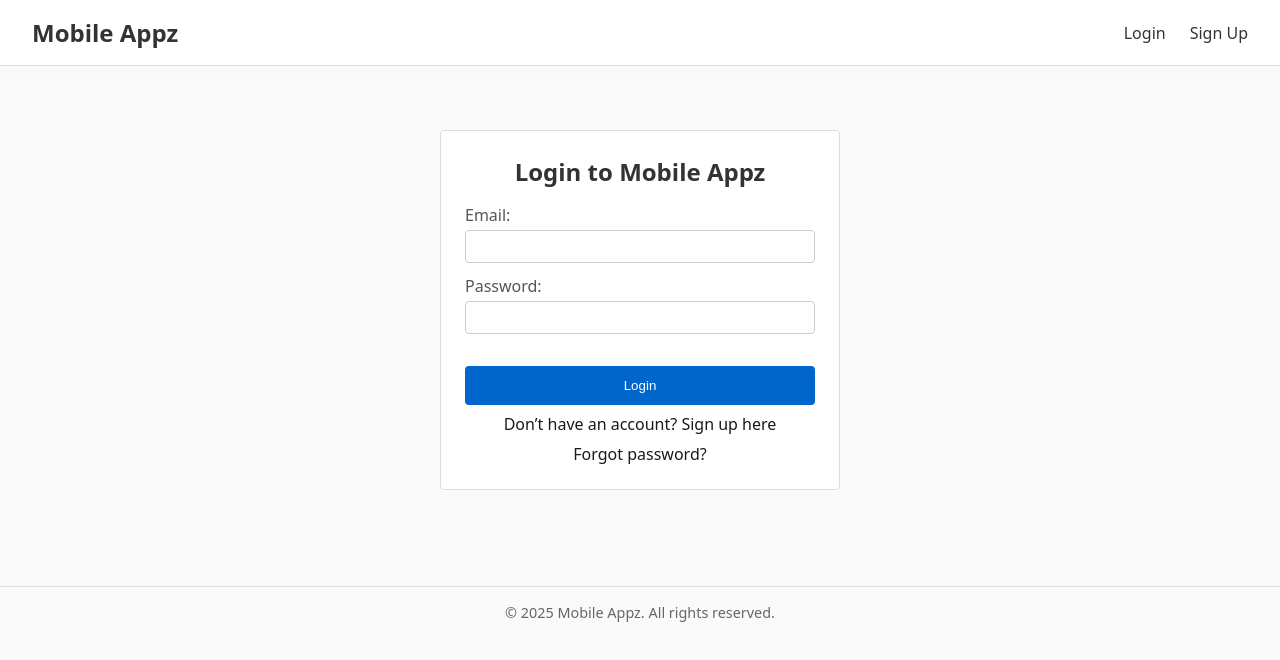
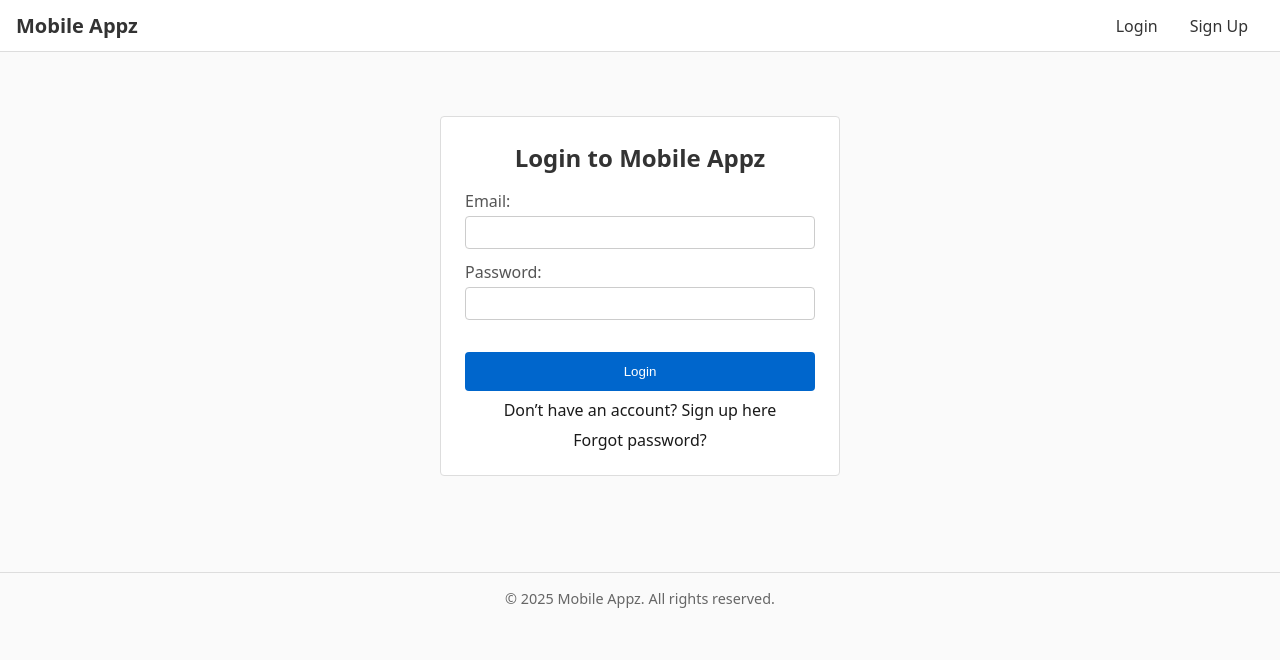
Before and after one commit to Rahulraj888/CrowdRepair-frontend-backup, a React (Vite) app: page /login in a window 1280 px wide. Shown: the top 660 px of the page. Built offline with nearby package versions, Linux system fonts and the light colour scheme.

Commit message:
making header responsive

```diff
--- a/src/components/Header/Header.jsx
+++ b/src/components/Header/Header.jsx
@@ -1,10 +1,18 @@
-// src/components/Header/Header.jsx
-import { Link, useNavigate } from 'react-router-dom';
+import { useState, useEffect } from 'react';
+import { Link, useNavigate, useLocation } from 'react-router-dom';
 import styles from './Header.module.css';
 
 export default function Header() {
   const navigate = useNavigate();
+  const location = useLocation();
   const token = localStorage.getItem('token');
+  const [menuOpen, setMenuOpen] = useState(false);
+
+  console.log(styles);
+  // Close menu when the route changes
+  useEffect(() => {
+    setMenuOpen(false);
+  }, [location]);
 
   const handleLogout = () => {
     localStorage.removeItem('token');
@@ -19,20 +27,32 @@ export default function Header() {
           Mobile Appz
         </Link>
 
-        <div className={styles.links}>
+        {/* Hamburger button */}
+        <button
+          className={styles.hamburger}
+          onClick={() => setMenuOpen(prev => !prev)}
+          aria-label="Toggle menu"
+        >
+          <span className={styles.bar} />
+          <span className={styles.bar} />
+          <span className={styles.bar} />
+        </button>
+
+        {/* The links container: it should gain the `linksOpen` class when menuOpen===true */}
+        <div className={`${styles.links} ${menuOpen ? styles.linksOpen : ''}`}>
           {!token && (
             <>
-              <Link to="/login">Login</Link>
-              <Link to="/register">Sign Up</Link>
+              <Link to="/login" className={styles.linkItem}>Login</Link>
+              <Link to="/register" className={styles.linkItem}>Sign Up</Link>
             </>
           )}
 
           {token && (
             <>
-              <Link to="/dashboard">Dashboard</Link>
-              <Link to="/report">New Report</Link>
-              <Link to="/heatmap">Heatmap</Link>
-              <button onClick={handleLogout} className={styles.logoutBtn}>
+              <Link to="/dashboard" className={styles.linkItem}>Dashboard</Link>
+              <Link to="/report" className={styles.linkItem}>New Report</Link>
+              <Link to="/heatmap" className={styles.linkItem}>Heatmap</Link>
+              <button onClick={handleLogout} className={`${styles.linkItem} ${styles.logoutBtn}`}>
                 Logout
               </button>
             </>
--- a/src/components/Header/Header.module.css
+++ b/src/components/Header/Header.module.css
@@ -1,38 +1,106 @@
 /* src/components/Header/Header.module.css */
+
+/* ---------------------- MOBILE FIRST ---------------------- */
 .header {
   background-color: #fff;
   border-bottom: 1px solid #ddd;
-    padding: 1rem 2rem;
+  padding: 0.75rem 1rem;
 }
 
+/* Make sure nav is positioned, so .links (absolute) will be relative to this */
 .nav {
   display: flex;
+  align-items: center;
   justify-content: space-between;
-    align-items: center;
+  position: relative;       /* <— added */
 }
 
+/* Logo */
 .logo {
-    font-size: 1.5rem;
+  font-size: 1.25rem;
   font-weight: bold;
   color: #333;
+  text-decoration: none;
 }
 
-  .links > a,
-  .links > button {
-    margin-left: 1.5rem;
-    text-decoration: none;
+/* Hamburger button */
+.hamburger {
   background: none;
   border: none;
+  cursor: pointer;
+  padding: 0.5rem;
+  display: flex;
+  flex-direction: column;
+  justify-content: space-between;
+  height: 1.5rem;
+  width: 1.75rem;
+}
+
+.bar {
+  display: block;
+  width: 100%;
+  height: 0.2rem;
+  background-color: #333;
+  border-radius: 1px;
+}
+
+/* Links container: hidden by default on mobile */
+.links {
+  position: absolute;
+  top: 100%;
+  left: 0;
+  right: 0;
+  background-color: #fff;
+  border-top: 1px solid #ddd;
+  display: none;                /* hidden initially */
+  flex-direction: column;
+  padding: 1rem 0;
+  z-index: 10;
+}
+
+/* WHEN menuOpen === true, force the menu to show up */
+.linksOpen {
+  display: flex !important;     /* override any other display */
+  /* background-color: rgba(0,0,0,0.05);  faint gray so we can see it */
+}
+
+/* Individual link items */
+.linkItem {
+  padding: 0.5rem 1.5rem;
+  text-decoration: none;
+  color: #333;
+  border: none;
+  background: none;
+  text-align: left;
   font: inherit;
   cursor: pointer;
-    color: #333;
 }
 
-  .links > button:hover,
-  .links > a:hover {
-    color: #0066cc;
+.linkItem:hover {
+  background-color: #f0f0f0;
 }
 
 .logoutBtn {
+  margin: 0;
+}
+
+/* ---------------------- DESKTOP OVERRIDE ---------------------- */
+@media (min-width: 640px) {
+  .hamburger {
+    display: none;              /* hide hamburger on desktop */
+  }
+
+  .links {
+    position: static;
+    display: flex !important;   /* always show inline on desktop */
+    flex-direction: row;
+    background: none;
+    border: none;
     padding: 0;
+    margin-left: auto;          /* push links to the right */
   }
+
+  .linkItem {
+    padding: 0 1rem;
+  }
+}
```
Lines whose indentation alone changed are shown as unchanged.
